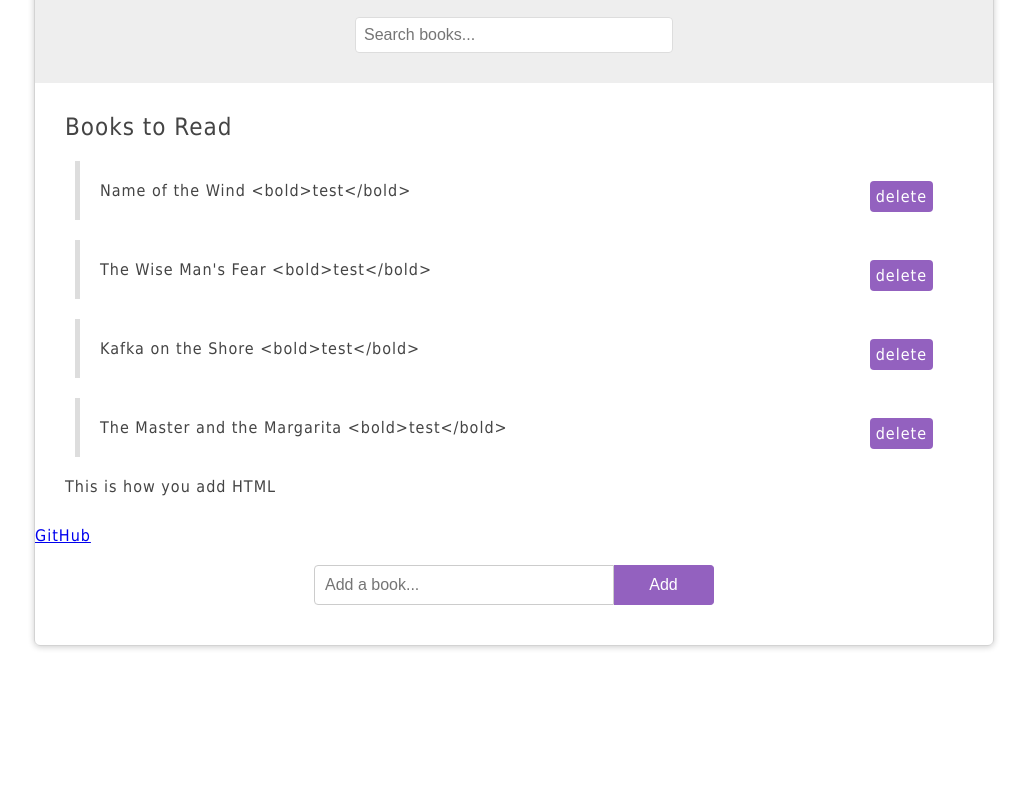
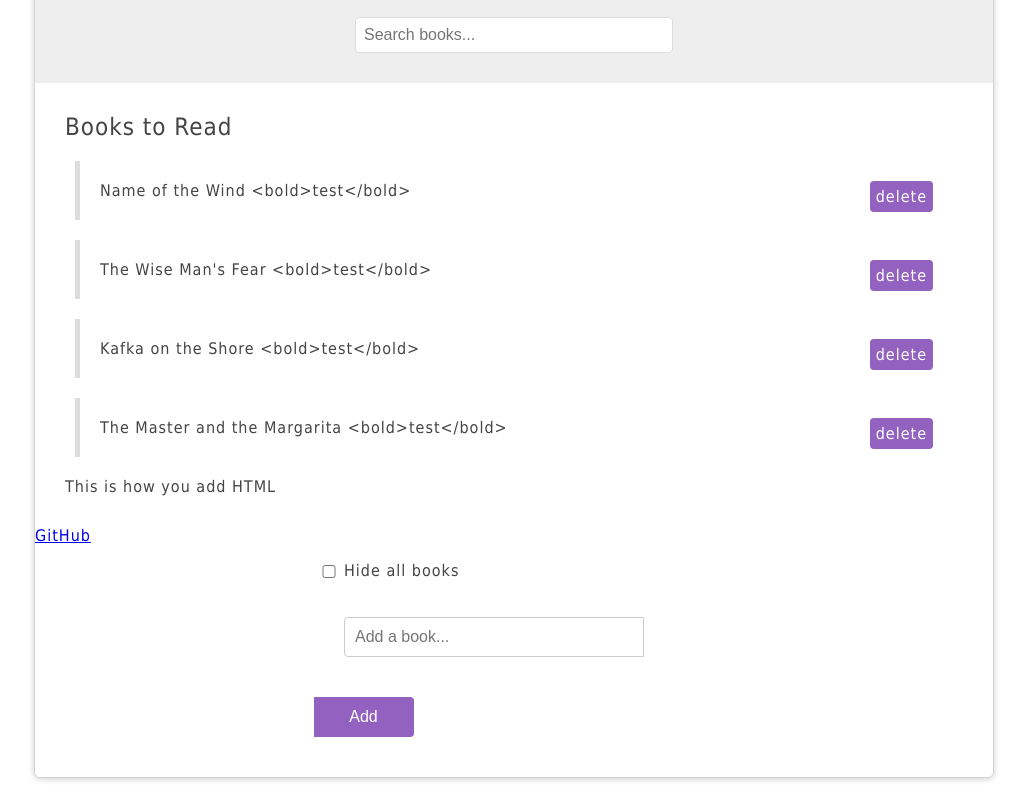
Before and after one commit to Dexter-Freeman/JS-DOM, a plain HTML site: page index.html in a window 1280 px wide. Shown: the part 130-928 px from the top of the page, without its empty margins (126-1153 px from the left). Before the commit the page ends 800 px from the top, so only its background shows below. Drawn offline with Linux system fonts and the light colour scheme.

Commit message:
Checkboxes & Change Events

```diff
--- a/app.js
+++ b/app.js
@@ -254,3 +254,18 @@ console.log('remove id');
 console.log('is firstBook has id atr', firstBook.hasAttribute('id'));
 
 // _______________________________________
+
+// Checkboxes & Change Events
+
+// hide books
+
+let hideBox = document.querySelector('#hide');
+// выбрали нужный нам чекбокс
+
+hideBox.addEventListener('change', e => {
+
+    // hideBox.checked ? list.style.display = 'none' : list.style.display = 'initial';
+    // будет работать и так и так как ниже
+    list.style.display = hideBox.checked ? 'none' : 'initial';
+    console.log('hide all books');
+});
--- a/index.html
+++ b/index.html
@@ -39,6 +39,8 @@
         </div>
         <a href='https://github.com' class="git-hub">GitHub</a>
 	    <form id="add-book">
+			<input type="checkbox" id="hide">
+			<label for="hide">Hide all books</label>
 	    	<input type="text" placeholder="Add a book..." />
 	    	<button>Add</button>
 	    </form>
--- a/styles.css
+++ b/styles.css
@@ -115,6 +115,14 @@ h1, h2{
     clear: both;
 }
 
+#add-book #hide {
+    width: 30px;
+}
+
+#add-book label {
+    line-height: 52px;
+}
+
 /*
 #tabbed-content li{
     display: inline-block;
```
